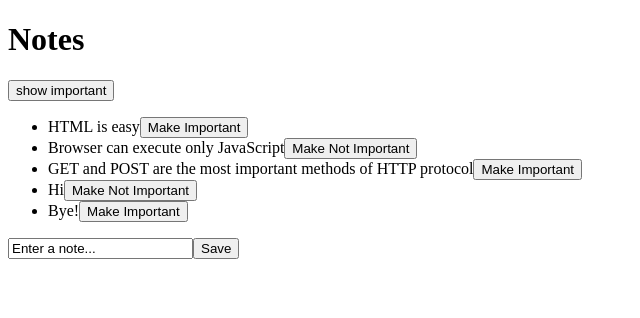
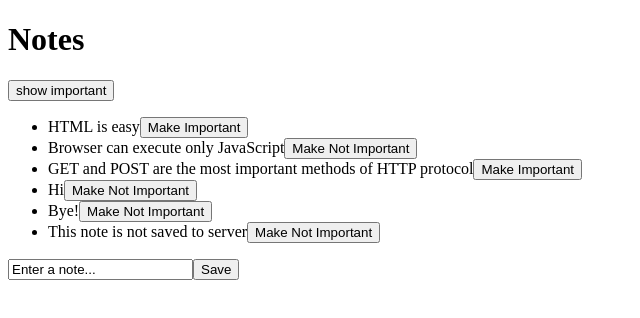
Before and after one commit to MohaimenH/fullstack-open, a React (Create React App) app in the folder part2/code-along/: page / in a window 1280 px wide. Shown: the top 318 px of the page, without its empty margins (0-640 px from the left). Built offline with nearby package versions, Linux system fonts and the light colour scheme; data requests are answered from the project's data file.

Commit message:
Finished 2d codealong

```diff
--- a/part2/code-along/db.json
+++ b/part2/code-along/db.json
@@ -26,7 +26,7 @@
     {
       "id": 5,
       "content": "Bye!",
-      "important": false
+      "important": true
     }
   ]
 }
--- a/part2/code-along/src/App.js
+++ b/part2/code-along/src/App.js
@@ -54,7 +54,13 @@
                 setNotes(
                     notes.map((note) => (note.id === id ? returnedNote : note))
                 )
-            );
+            )
+            .catch((error) => {
+                alert(
+                    `the note '${note.content}' was already deleted from the server.`
+                );
+                setNotes(notes.filter((n) => n.id !== note.id));
+            });
     };
 
     // const data = fetch("http://localhost:3001/notes"); // Returns a Promise object
--- a/part2/code-along/src/services/notes.js
+++ b/part2/code-along/src/services/notes.js
@@ -3,7 +3,15 @@
 const baseUrl = "http://localhost:3001/notes";
 
 const getAll = () => {
-    return axios.get(baseUrl).then((response) => response.data);
+    const nonExisting = {
+        id: 10000,
+        content: "This note is not saved to server",
+        date: "2019-05-30T17:30:31.098Z",
+        important: true,
+    };
+    return axios
+        .get(baseUrl)
+        .then((response) => response.data.concat(nonExisting));
 };
 
 const create = (newObject) => {
```
